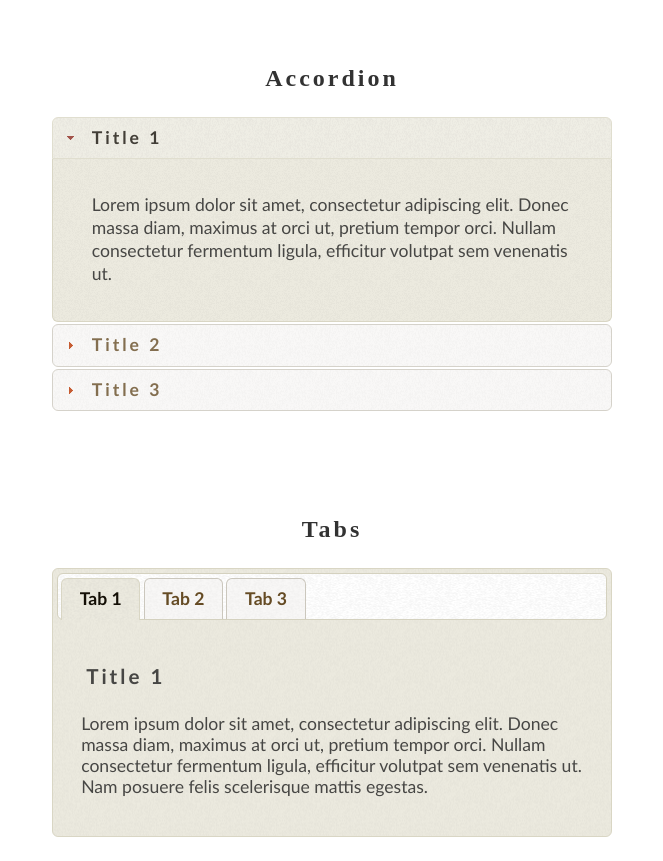
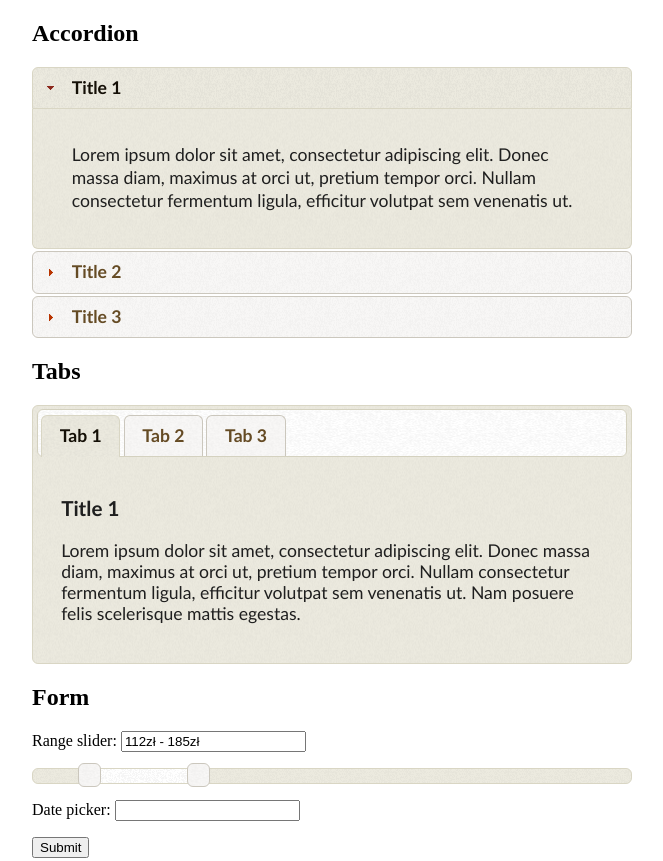
Before and after one commit to michal-1994/project-jquery-plugins, a plain HTML site: page index.html in a window 1280 px wide. Shown: the top 861 px of the page, without its empty margins (308-971 px from the left). Drawn offline with Linux system fonts and the light colour scheme.

Commit message:
Update html and css

```diff
--- a/index.html
+++ b/index.html
@@ -4,6 +4,7 @@
     <meta charset="UTF-8">
     <meta http-equiv="X-UA-Compatible" content="IE=edge">
     <meta name="viewport" content="width=device-width, initial-scale=1.0">
+
     <title>Project jquery plugins</title>
 
     <link rel="stylesheet" href="./styles/style.css">
@@ -13,9 +14,8 @@
     <div class="container">
         <div class="wrapper">
 
-            <div class="box first">
+            <div class="box">
                 <h2>Accordion</h2>
-
                 <div id="accord">
                     <h3>Title 1</h3>
                     <div><p>Lorem ipsum dolor sit amet, consectetur adipiscing elit. Donec massa diam, maximus at orci ut, pretium tempor orci. Nullam consectetur fermentum ligula, efficitur volutpat sem venenatis ut.</p></div>
@@ -26,9 +26,8 @@
                 </div>
             </div>
 
-            <div class="box second">
+            <div class="box">
                 <h2>Tabs</h2>
-
                 <div id="tabs">
                     <ul>
                         <li><a href="#tab-1">Tab 1</a></li>
@@ -50,13 +49,12 @@
                 </div>
             </div>
 
-            <div class="box third">
+            <div class="box">
                 <h2>Form</h2>
-
                 <div id="form">
-                    <p id="price">
+                    <p>
                         <label for="range">Range slider:</label>
-                        <input type="text" id="range" />
+                        <input type="text" id="range" readonly/>
                     </p>
                     <div id="range-slider"></div>
                     <p>
--- a/scripts/script.js
+++ b/scripts/script.js
@@ -22,9 +22,9 @@ $(function() {
         step: 1, // step change default 1
         values: [112, 185], // start value
         slide: function(event, ui) {
-            $amount.val(`${ui.values[0]}zł-${ui.values[1]}zł`);
+            $amount.val(`${ui.values[0]}zł - ${ui.values[1]}zł`);
         }
     });
-    // Start input value
+    // Update input value
     $amount.val(`${$range.slider('values', 0)}zł - ${$range.slider('values', 1)}zł`);
 });
--- a/styles/style.less
+++ b/styles/style.less
@@ -1,36 +1,6 @@
-@color-light: #fff;
-@color-dark: darken(@color-light, 50%);
-@color-gray: darken(@color-light, 3%);
-
-@radius: 5px;
-@padd-text: 20px;
-
-*, *::after, *::before {
-    box-sizing: border-box;
-}
-
 body, html {
     margin: 0;
     padding: 0;
-}
-
-p {
-    opacity: .8;
-}
-
-h1, h2, h3 {
-    opacity: .8;
-    letter-spacing: 3px;
-    padding: 5px;
-}
-
-a {
-    text-decoration: none;
-    color: @color-dark;
-    transition: .3s all linear;
-    &:hover {
-        transition: .3s all linear;
-    }
 }
 
 .container {
@@ -48,88 +18,6 @@ a {
 }
 
 .box {
+    max-width: 600px;
     width: 100%;
-    max-width: 600px;
-    margin: 20px auto;
-    padding: @padd-text;
-    border-radius: @radius;
-    h2 {
-        text-align: center;
-    }
 }
-
-// // Accordion
-// .first {
-//     #accord {
-//         h3 {
-//             border: 1px solid @color-dark;
-//             cursor: pointer;
-//             border-radius: @radius;
-//             &:hover {
-//                 background-color: @color-dark;
-//                 color: @color-light;
-//             }
-//         }
-//         div {
-//             background-color: @color-gray;
-//             border-radius: @radius;
-//             p {
-//                 font-size: 15px;
-//                 line-height: 1.7;
-//                 padding: @padd-text;
-//             }
-//         }
-//     }
-// }
-
-// // Tabs
-// .second {
-//     #tabs {
-//         ul {
-//             display: flex;
-//             justify-content: flex-start;
-//             flex-wrap: wrap;
-//             align-items: center;
-//             margin: 0;
-//             padding: 0;
-//             list-style-type: none;
-//             margin-left: 15px;
-//             li {
-//                 border: 1px solid @color-gray;
-//                 border-bottom: none;
-//                 border-radius: @radius @radius 0 0;
-//                 a {
-//                     opacity: .8;
-//                     padding: 8px;
-//                     display: block;
-//                     border-radius: @radius @radius 0 0;
-//                     &:hover {
-//                         opacity: 1;
-//                         background-color: @color-gray;
-//                     }
-//                 }
-//             }
-//             .ui-state-active {
-//                 a {
-//                     background-color: @color-dark;
-//                     color: @color-light;
-//                     pointer-events: none;
-//                 }
-//             }
-//         }
-//         >div {
-//             border: 1px solid @color-dark;
-//             border-radius: 10px;
-//             padding: @padd-text;
-//         }
-//     }
-// }
-
-// // Form
-// .third {
-//     #form {
-//         #range-slider .ui-slider-handle {
-//             z-index: 1;
-//         }
-//     }
-// }
```
Also changed, not shown: styles/style.css.
